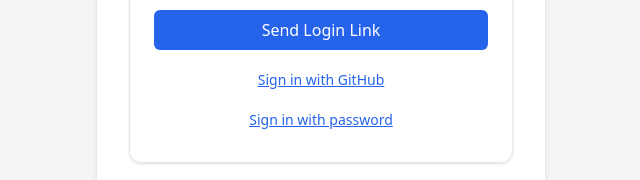
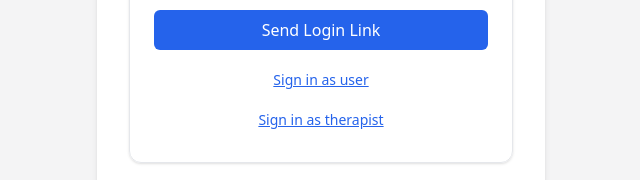
Before and after one commit to volsh/ai-chat-bot, a Next.js app: page /auth/login in a window 1280 px wide. Shown: the part 724-904 px from the top of the page, without its empty margins (319-959 px from the left). Built offline with nearby package versions, Linux system fonts and the light colour scheme; no server answers.

Commit message:
add tooltip

```diff
--- a/pages/auth/login.tsx
+++ b/pages/auth/login.tsx
@@ -109,14 +109,14 @@ export default function LoginPage() {
         onClick={signInWithGitHub}
         className="text-sm text-blue-600 underline dark:text-blue-400"
       >
-        Sign in with GitHub
+        Sign in as user
       </button>
 
       <button
         onClick={signInWithPassword}
         className="text-sm text-blue-600 underline dark:text-blue-400"
       >
-        Sign in with password
+        Sign in as therapist
       </button>
     </main>
   );
--- a/pages/dashboard/therapist/flagged.tsx
+++ b/pages/dashboard/therapist/flagged.tsx
@@ -212,12 +212,14 @@ export default function TherapistReviewPanel() {
 
       <CollapsibleSection title="Filters">
         <div className="flex flex-wrap items-center gap-4">
+          <div className="self-end">
             <Input
               className="w-60"
               placeholder="Search…"
               value={query}
               onChange={(e) => setQuery(e.target.value)}
             />
+          </div>
           <MultiSelectFilter
             label="Emotion"
             values={filters.emotions || []}
```
Lines whose indentation alone changed are shown as unchanged.
